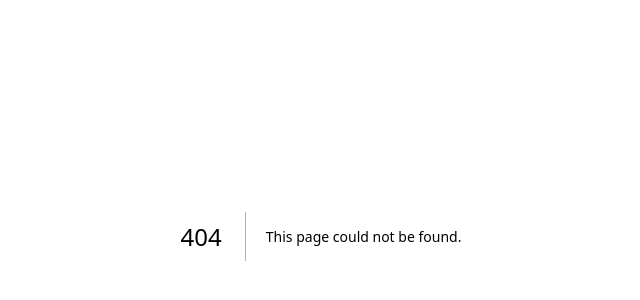
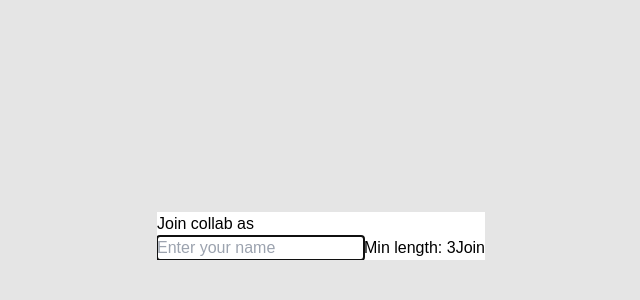
Before and after one commit to phoenix-flyhigh/prompt-together-ui, a Next.js app: page /session/1 in a window 1280 px wide. Before the commit this address had no page. Shown: the part 164-464 px from the top of the page, without its empty margins (319-959 px from the left). Built offline with nearby package versions, Linux system fonts and the light colour scheme; no server answers.

Commit message:
add: session page

```diff
--- /dev/null
+++ b/src/components/InputDialog.tsx
@@ -0,0 +1,61 @@
+import { forwardRef, useState, ForwardRefRenderFunction } from "react";
+
+interface InputDialogProps {
+  title: string;
+  inputPlaceholderText?: string;
+  suggestion?: string;
+  onSubmit: (input: string) => void;
+  minLength?: number;
+}
+
+const InputDialogComponent: ForwardRefRenderFunction<
+  HTMLDialogElement,
+  InputDialogProps
+> = (props, ref) => {
+  const { title, inputPlaceholderText, suggestion, minLength, onSubmit } =
+    props;
+
+  const [value, setValue] = useState("");
+
+  return (
+    <dialog
+      className="border-white border-2 flex flex-col gap-8 bg-black text-white p-4 rounded-lg w-1/4"
+      ref={ref}
+    >
+      <h2 className="text-lg font-bold">{title}</h2>
+      <form
+        onSubmit={(e) => {
+          e.preventDefault();
+          if (!value) return;
+          onSubmit(value);
+        }}
+        className="flex flex-col gap-4"
+      >
+        <input
+          className="bg-slate-600 text-white p-2 rounded-md border-2 border-white"
+          type="text"
+          value={value}
+          onChange={(e) => setValue(e.target.value)}
+          placeholder={inputPlaceholderText ?? ""}
+          required
+          min={minLength}
+        />
+        <span className="text-slate-300 text-sm">{suggestion}</span>
+        <button
+          type="submit"
+          className={`self-end border-2 py-1 px-3 rounded-md ${
+            !value
+              ? "border-slate-600 cursor-pointer text-slate-600"
+              : "border-white"
+          }`}
+          disabled={!value}
+        >
+          Join
+        </button>
+      </form>
+    </dialog>
+  );
+};
+
+export const InputDialog = forwardRef(InputDialogComponent);
+InputDialog.displayName = "InputDialog";
--- /dev/null
+++ b/src/hooks/useCollabContext.tsx
@@ -0,0 +1,39 @@
+import {
+  createContext,
+  Dispatch,
+  ReactNode,
+  SetStateAction,
+  useContext,
+  useState,
+} from "react";
+
+type CollabContextType = {
+  collabName: string;
+  username: string;
+  setCollabName: Dispatch<SetStateAction<string>>;
+  setUsername: Dispatch<SetStateAction<string>>;
+};
+
+const CollabContext = createContext<CollabContextType>({} as CollabContextType);
+
+export const CollabProvider = ({ children }: { children: ReactNode }) => {
+  const [collabName, setCollabName] = useState("");
+  const [username, setUsername] = useState("");
+
+  const value: CollabContextType = {
+    collabName,
+    username,
+    setCollabName,
+    setUsername,
+  };
+
+  return (
+    <CollabContext.Provider value={value}>{children}</CollabContext.Provider>
+  );
+};
+
+export const useCollab: () => CollabContextType = () => {
+  const value = useContext(CollabContext);
+
+  return value;
+};
--- a/src/pages/_app.tsx
+++ b/src/pages/_app.tsx
@@ -1,6 +1,11 @@
+import { CollabProvider } from "@/hooks/useCollabContext";
 import "@/styles/globals.css";
 import type { AppProps } from "next/app";
 
 export default function App({ Component, pageProps }: AppProps) {
-  return <Component {...pageProps} />;
+  return (
+    <CollabProvider>
+      <Component {...pageProps} />
+    </CollabProvider>
+  )
 }
--- a/src/pages/index.tsx
+++ b/src/pages/index.tsx
@@ -1,86 +1,65 @@
-import { Geist } from "next/font/google";
+import { useCollab } from "@/hooks/useCollabContext";
 import { useRouter } from "next/router";
 import { useState } from "react";
 import { io } from "socket.io-client";
 
-const geistSans = Geist({
-  variable: "--font-geist-sans",
-  subsets: ["latin"],
-});
+export const socket = io("http://localhost:8080");
+export default function Home() {
+  const router = useRouter();
 
-export default function Home() {
-  const socket = io("http://localhost:8080");
+  const { setCollabName } = useCollab();
 
-  const router = useRouter();
-  const { sessionId } = router.query;
+  const [sessionId, setSessionId] = useState("");
 
-  const [sessionInput, setSessionInput] = useState("");
-
-  const updateSessionId = (id: string | undefined) => {
-    const query = { ...router.query, sessionId: id };
-
-    router.push({ pathname: router.pathname, query }, undefined, {
-      shallow: true,
-    });
+  const joinSession = () => {
+    router.push(`/session/${sessionId}`);
   };
 
-  const joinSession = () => {
-    socket.emit(
-      "join room",
-      { roomId: sessionInput },
-      ({ success, roomId }: { success: boolean; roomId: string }) => {
-        if (success) {
-          updateSessionId(roomId);
-        }
-      }
-    );
-  };
+  type SuccessResponse = { success: true; collabId: string; name: string };
+  type ErrorResponse = { success: false; message: string };
 
   const createSession = () => {
     socket.emit(
-      "createRoom",
-      ({ success, roomId }: { success: boolean; roomId: string }) => {
-        if (success) {
-          updateSessionId(roomId);
+      "create room",
+      (props: SuccessResponse | ErrorResponse) => {
+        if (props.success) {
+          setCollabName(props.name)
+          router.push(`/session/${props.collabId}`);
+        } else {
+          console.log(props.message);
         }
       }
     );
   };
 
   return (
-    <div
-      className={`${geistSans.variable} flex items-center justify-center min-h-screen p-8 pb-20 gap-16 sm:p-20 font-[family-name:var(--font-geist-sans)]`}
-    >
-      <main className="flex flex-col gap-8">
-        <h1>Prompt Together</h1>
-        {sessionId ? (
-          <div>Your session is {sessionId}</div>
-        ) : (
-          <>
+    <div className="w-full h-screen">
+      <main className="flex flex-col gap-8 justify-center items-center h-screen text-white text-lg">
         <button
-              className="text-white border-white border-2 rounded-md p-4"
+          className="py-4 px-3 rounded-md border-white border-2 cursor-pointer"
           onClick={createSession}
         >
-              Start session
+          Create Session
         </button>
-
-            <div>
+        <div className="flex gap-6 items-center">
           <input
+            className="text-black text-lg p-4 rounded-md bg-white"
             type="text"
-                placeholder="Enter session id"
-                value={sessionInput}
-                onChange={(e) => setSessionInput(e.target.value.trim())}
-                className="text-black w-40 p-2 rounded-md"
+            value={sessionId}
+            onChange={(e) => setSessionId(e.target.value.trim())}
           />
           <button
-                className="text-white border-white border-2 rounded-md p-4"
+            className={`py-4 px-3 rounded-md border-2 ${
+              !sessionId
+                ? "border-slate-500 text-slate-500"
+                : "border-white cursor-pointer"
+            }`}
             onClick={joinSession}
+            disabled={!sessionId}
           >
-                Join session
+            Join Session
           </button>
         </div>
-          </>
-        )}
       </main>
     </div>
   );
--- /dev/null
+++ b/src/pages/session/[id].tsx
@@ -0,0 +1,85 @@
+import { useRouter } from "next/router";
+import { socket } from "..";
+import { useEffect, useRef, useState } from "react";
+import type { GetServerSideProps } from "next/types";
+import { InputDialog } from "@/components/InputDialog";
+import { useCollab } from "@/hooks/useCollabContext";
+
+type QueryParams = { id: string };
+
+export default function Session({ sessionId }: { sessionId?: string }) {
+  const router = useRouter();
+  const { id } = router.query as QueryParams;
+
+  const { collabName, username, setUsername, setCollabName } = useCollab();
+
+  const [isLoading, setIsLoading] = useState(false);
+  const dialogRef = useRef<HTMLDialogElement>(null);
+
+  useEffect(() => {
+    if (!username) {
+      dialogRef.current?.showModal();
+    }
+  }, [username]);
+
+  const handleSubmit = (input: string) => {
+    setUsername(input);
+    console.log(id ?? sessionId);
+
+    socket.emit(
+      "join room",
+      { roomId: id ?? sessionId, username: input },
+      ({
+        success,
+        message,
+        name,
+      }: {
+        success: boolean;
+        message: string;
+        name: string;
+      }) => {
+        if (success) {
+          setCollabName(name);
+          setIsLoading(false);
+        } else {
+          console.log(message);
+
+          router.replace("/");
+        }
+      }
+    );
+  };
+
+  if (!username) {
+    return (
+      <InputDialog
+        title="Join collab as"
+        onSubmit={handleSubmit}
+        inputPlaceholderText="Enter your name"
+        suggestion="Min length: 3"
+        ref={dialogRef}
+      />
+    );
+  }
+
+  if (isLoading || !collabName) {
+    return <div>Loading</div>;
+  }
+
+  return (
+    <div className="flex flex-col gap-8 items-center justify-center">
+      <p className="text-xl font-bold">{collabName}</p>
+      <p className="text-lg">welcome , {username}</p>
+    </div>
+  );
+}
+
+export const getServerSideProps: GetServerSideProps = async (context) => {
+  const { sessionId } = context.query;
+
+  return {
+    props: {
+      sessionId: sessionId || null,
+    },
+  };
+};
```
Also changed, not shown: src/pages/session/index.tsx (added, +14 -0 lines), 1 other file (tests, documents, lock files or other folders). Lines whose indentation alone changed are shown as unchanged.
